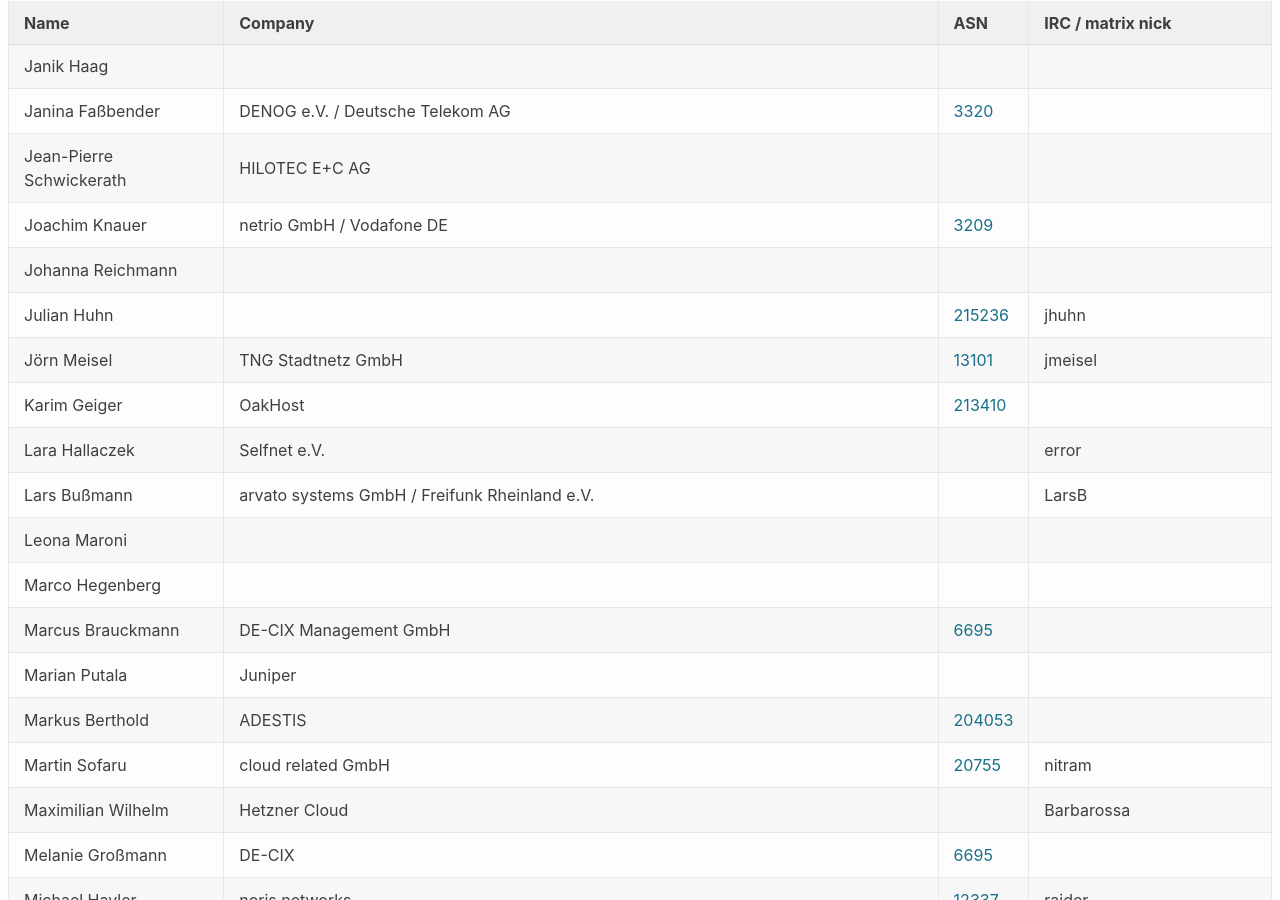
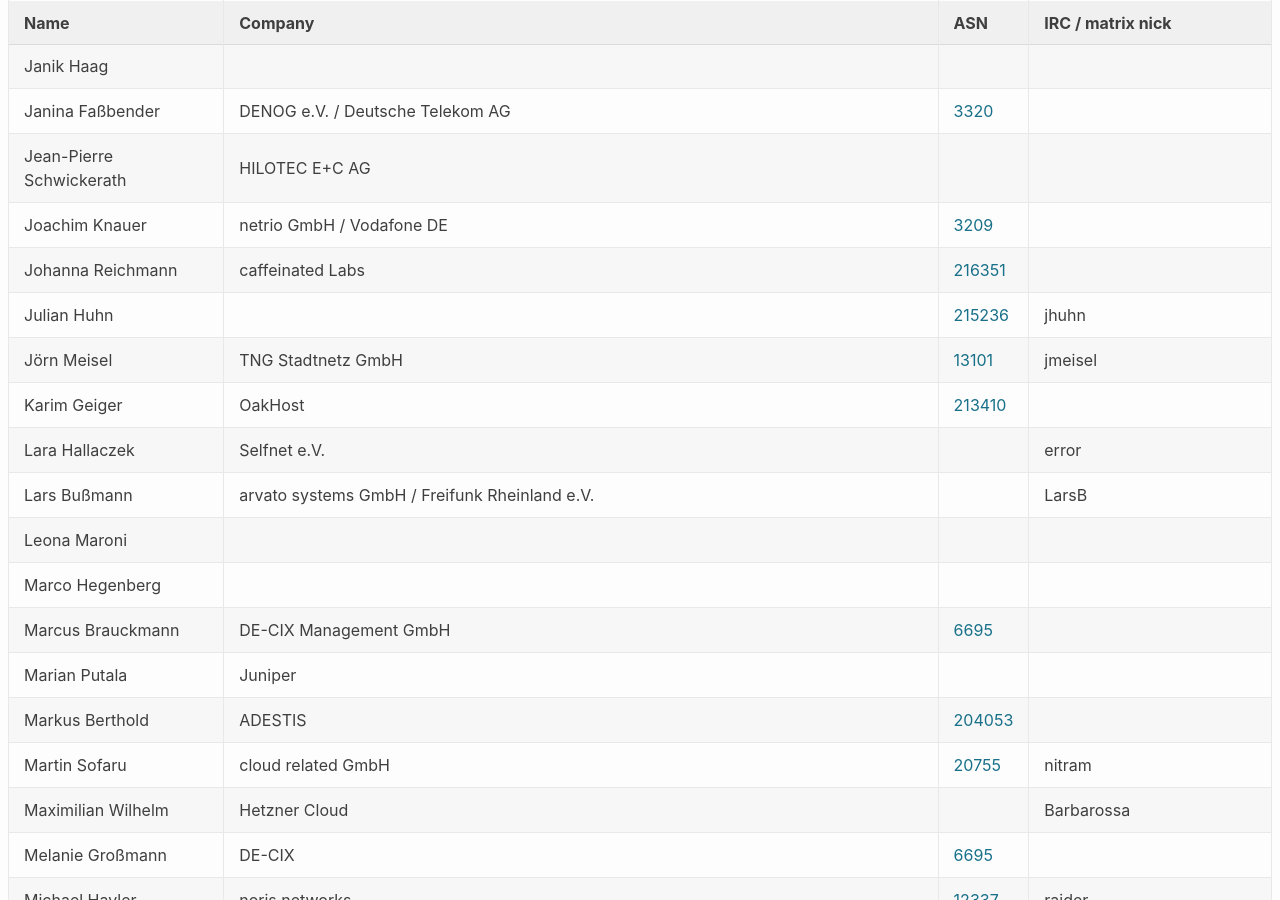
Before and after one commit to denog/pretix-attendeelist, a Jekyll site: the page built from denog17/index.markdown, in a window 1280 px wide and 900 px high, scrolled down 898 px. Built offline with Jekyll 4.4.1, drawn with Linux system fonts in a browser that asks for light colours.

Commit message:
Latest data: Tue May  6 09:32:06 UTC 2025

```diff
--- a/_data/attendees_denog17_onsite.json
+++ b/_data/attendees_denog17_onsite.json
@@ -127,9 +127,9 @@
   },
   {
     "name": "Johanna Reichmann",
-    "company": null,
+    "company": "caffeinated Labs",
     "irc": null,
-    "asn": null
+    "asn": "216351"
   },
   {
     "name": "Jörn Meisel",
```
